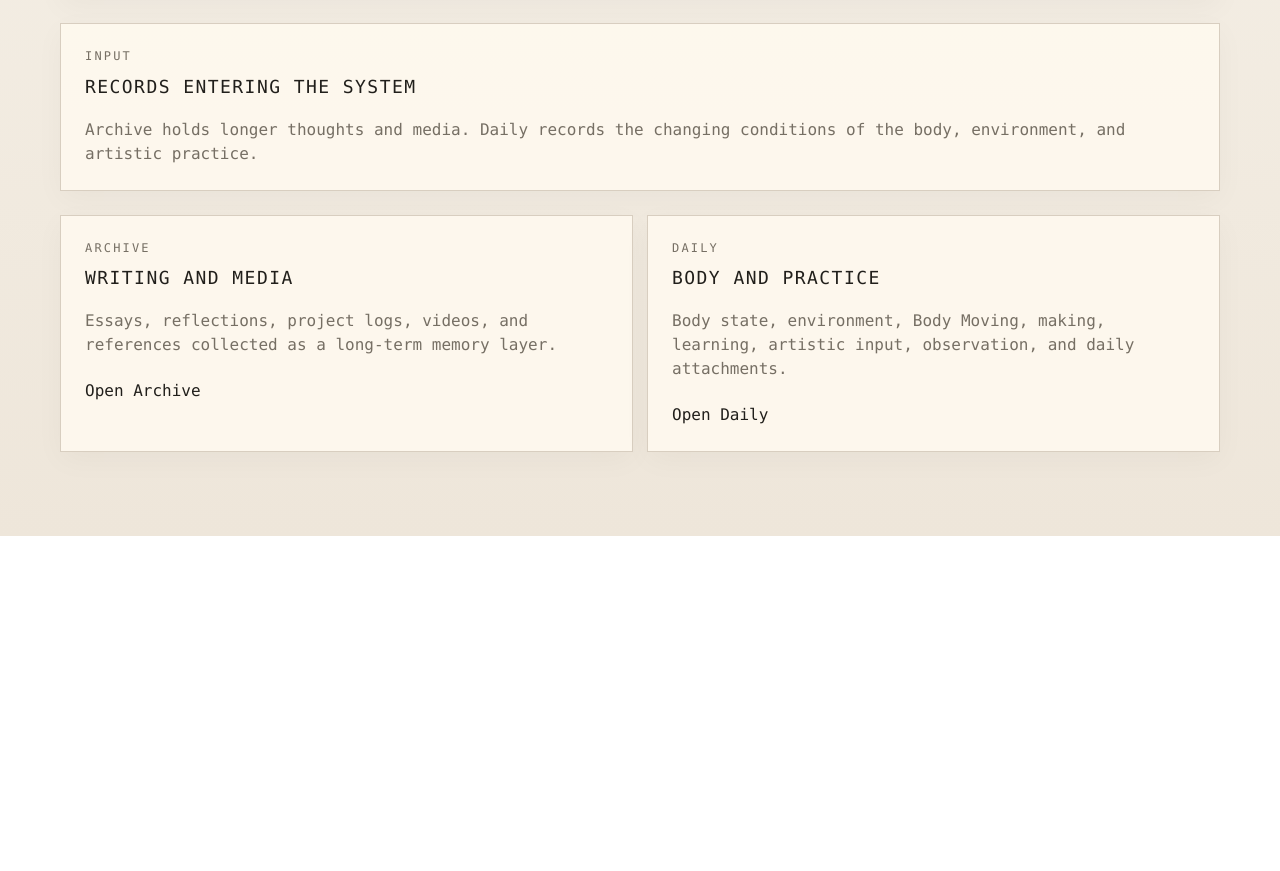
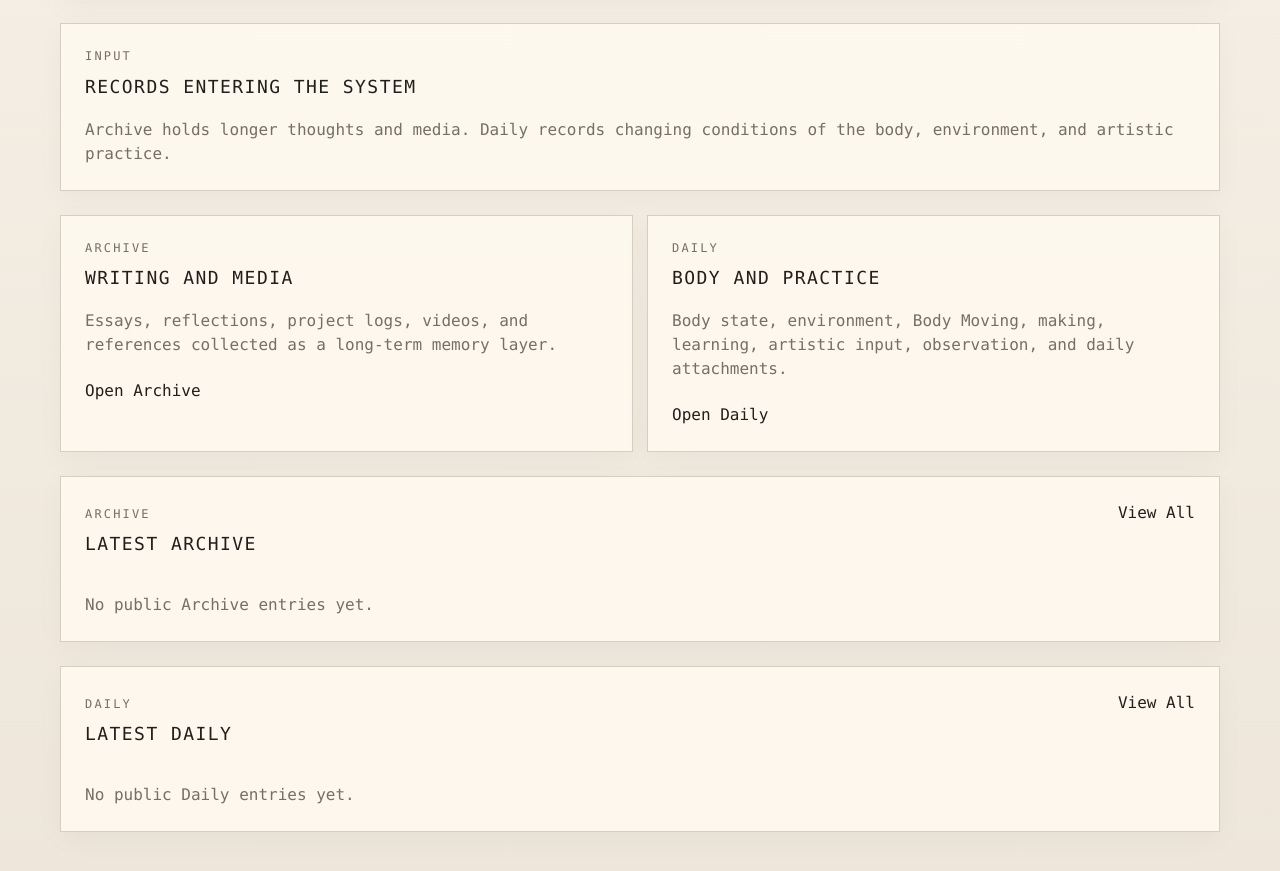
Before and after one commit to jangmyungsun/SOFTSYSTEMS, a Next.js app: page /input in a window 1280 px wide. Shown: the part 395-1266 px from the top of the page. Before the commit the page ends 931 px from the top, so only its background shows below. Built offline with nearby package versions, Linux system fonts and the light colour scheme; no server answers; the database is empty.

Commit message:
Update page.js

```diff
--- a/app/input/page.js
+++ b/app/input/page.js
@@ -1,4 +1,18 @@
+"use client";
+
+import {
+  useEffect,
+  useState,
+} from "react";
+
 import Link from "next/link";
+
+import {
+  supabase,
+} from "../../lib/supabaseClient";
+
+import ArchiveCard from "../../components/ArchiveCard";
+import EntryCard from "../../components/EntryCard";
 
 const INPUT_ITEMS = [
   {
@@ -19,7 +33,172 @@ const INPUT_ITEMS = [
   },
 ];
 
+function normalizeTags(value) {
+  if (Array.isArray(value)) {
+    return value;
+  }
+
+  if (typeof value === "string") {
+    try {
+      const parsed =
+        JSON.parse(value);
+
+      return Array.isArray(parsed)
+        ? parsed
+        : [];
+    } catch {
+      return [];
+    }
+  }
+
+  return [];
+}
+
+function normalizeArchiveEntry(entry) {
+  if (!entry) {
+    return null;
+  }
+
+  return {
+    ...entry,
+
+    tags:
+      normalizeTags(
+        entry.tags
+      ),
+
+    is_public:
+      entry.is_public !==
+      false,
+  };
+}
+
 export default function InputPage() {
+  const [
+    latestArchive,
+    setLatestArchive,
+  ] = useState(null);
+
+  const [
+    latestDaily,
+    setLatestDaily,
+  ] = useState(null);
+
+  const [
+    loading,
+    setLoading,
+  ] = useState(true);
+
+  const [
+    errorMessage,
+    setErrorMessage,
+  ] = useState("");
+
+  useEffect(() => {
+    async function loadInputPreview() {
+      setLoading(true);
+      setErrorMessage("");
+
+      try {
+        const [
+          archiveResult,
+          dailyResult,
+        ] =
+          await Promise.all([
+            supabase
+              .from(
+                "archive_entries"
+              )
+              .select("*")
+              .eq(
+                "is_public",
+                true
+              )
+              .order(
+                "entry_date",
+                {
+                  ascending:
+                    false,
+                }
+              )
+              .order(
+                "created_at",
+                {
+                  ascending:
+                    false,
+                }
+              )
+              .limit(1)
+              .maybeSingle(),
+
+            supabase
+              .from(
+                "field_logs"
+              )
+              .select("*")
+              .eq(
+                "is_public",
+                true
+              )
+              .order(
+                "date",
+                {
+                  ascending:
+                    false,
+                }
+              )
+              .limit(1)
+              .maybeSingle(),
+          ]);
+
+        if (
+          archiveResult.error
+        ) {
+          throw archiveResult.error;
+        }
+
+        if (
+          dailyResult.error
+        ) {
+          throw dailyResult.error;
+        }
+
+        setLatestArchive(
+          normalizeArchiveEntry(
+            archiveResult.data
+          )
+        );
+
+        setLatestDaily(
+          dailyResult.data ||
+          null
+        );
+      } catch (error) {
+        console.error(
+          "Input preview load error:",
+          error
+        );
+
+        setLatestArchive(
+          null
+        );
+
+        setLatestDaily(
+          null
+        );
+
+        setErrorMessage(
+          error?.message ||
+            "The latest Input records could not be loaded."
+        );
+      } finally {
+        setLoading(false);
+      }
+    }
+
+    loadInputPreview();
+  }, []);
+
   return (
     <>
       <section className="panel">
@@ -35,10 +214,10 @@ export default function InputPage() {
         <p className="subtitle">
           Archive holds longer
           thoughts and media.
-          Daily records the
-          changing conditions of
-          the body, environment,
-          and artistic practice.
+          Daily records changing
+          conditions of the body,
+          environment, and
+          artistic practice.
         </p>
       </section>
 
@@ -58,7 +237,9 @@ export default function InputPage() {
               </h2>
 
               <p className="subtitle">
-                {item.description}
+                {
+                  item.description
+                }
               </p>
 
               <div className="actions">
@@ -73,6 +254,93 @@ export default function InputPage() {
           )
         )}
       </section>
+
+      {loading && (
+        <section className="panel">
+          <p className="muted">
+            Loading the latest
+            Input…
+          </p>
+        </section>
+      )}
+
+      {!loading &&
+        errorMessage && (
+          <section className="panel">
+            <p className="muted">
+              {errorMessage}
+            </p>
+          </section>
+        )}
+
+      {!loading &&
+        !errorMessage && (
+          <>
+            <section className="panel">
+              <div className="entry-head">
+                <div>
+                  <p className="eyebrow">
+                    Archive
+                  </p>
+
+                  <h2>
+                    Latest Archive
+                  </h2>
+                </div>
+
+                <Link href="/archive">
+                  View All
+                </Link>
+              </div>
+
+              {latestArchive ? (
+                <div className="archive-grid archive-grid-single">
+                  <ArchiveCard
+                    entry={
+                      latestArchive
+                    }
+                  />
+                </div>
+              ) : (
+                <p className="muted">
+                  No public Archive
+                  entries yet.
+                </p>
+              )}
+            </section>
+
+            <section className="panel">
+              <div className="entry-head">
+                <div>
+                  <p className="eyebrow">
+                    Daily
+                  </p>
+
+                  <h2>
+                    Latest Daily
+                  </h2>
+                </div>
+
+                <Link href="/daily">
+                  View All
+                </Link>
+              </div>
+
+              {latestDaily ? (
+                <EntryCard
+                  log={
+                    latestDaily
+                  }
+                />
+              ) : (
+                <p className="muted">
+                  No public Daily
+                  entries yet.
+                </p>
+              )}
+            </section>
+          </>
+        )}
     </>
   );
 }
```
